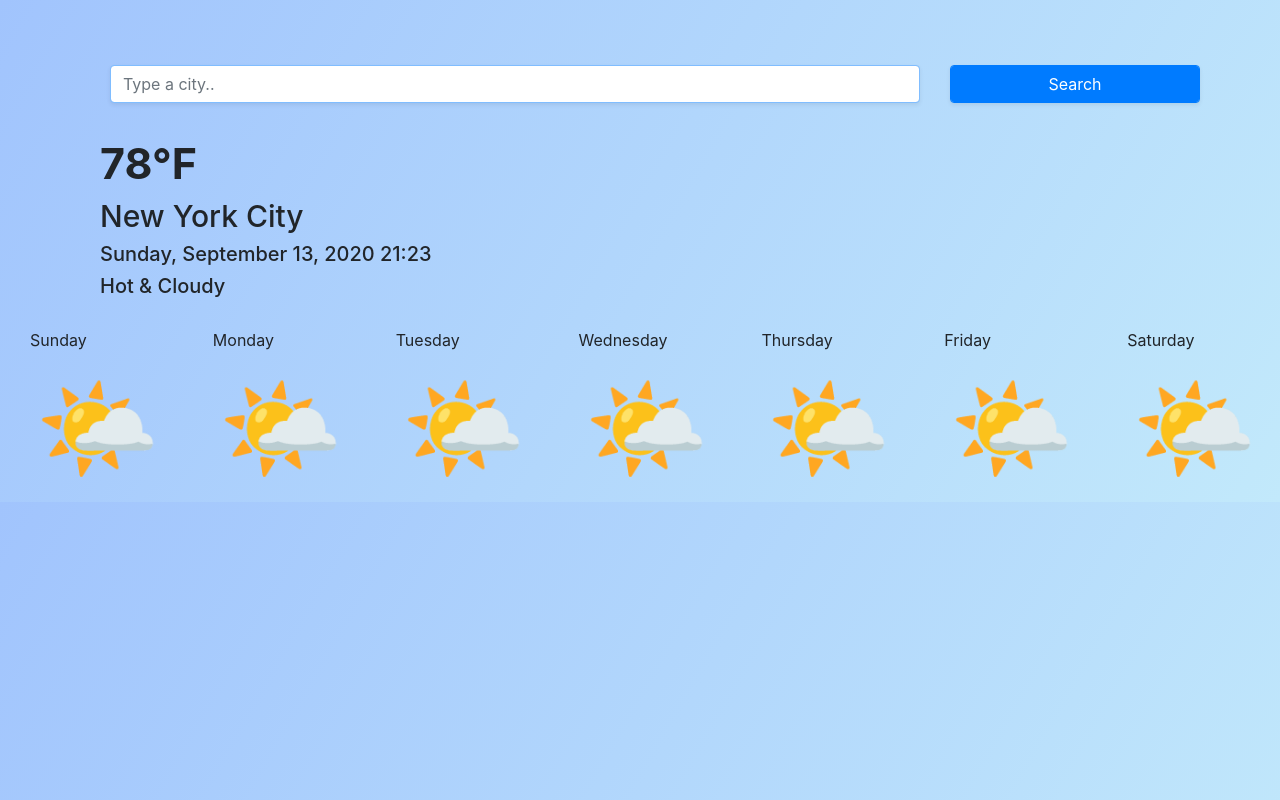
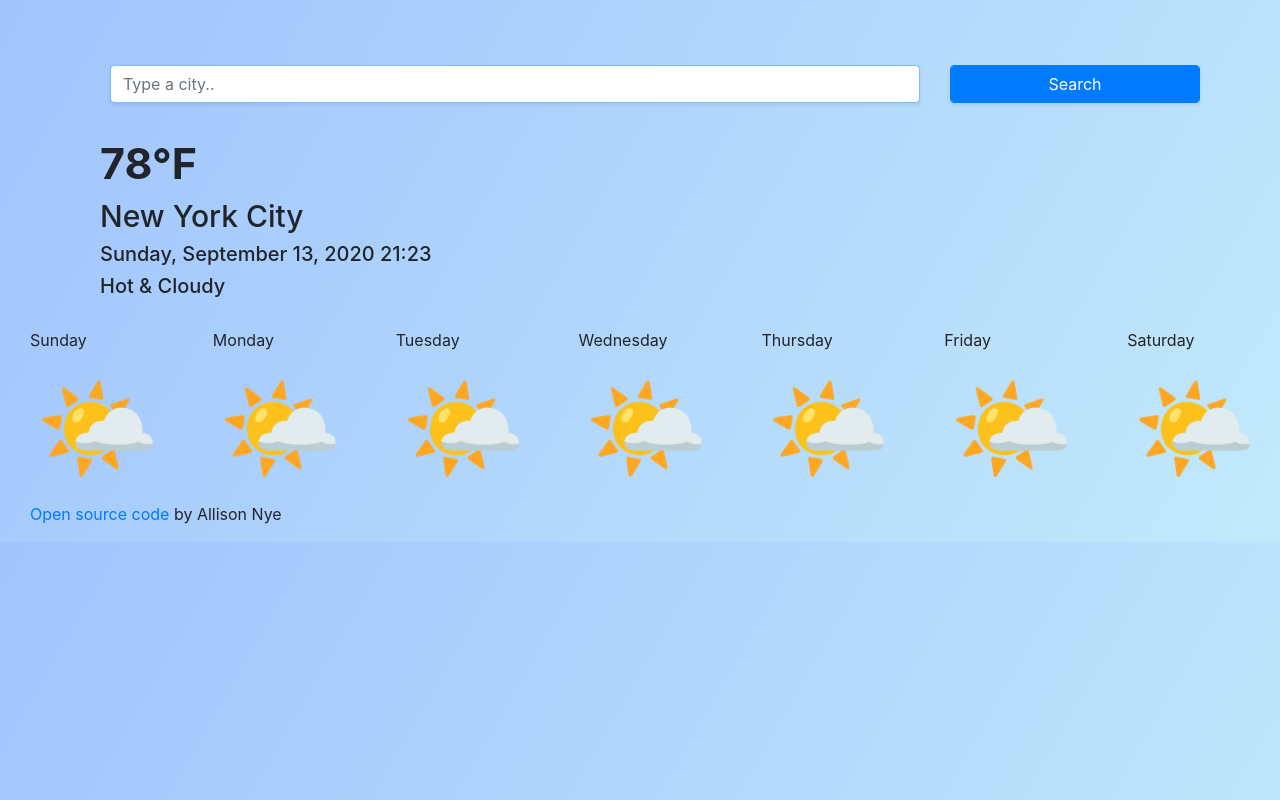
Before and after one commit to Aliznye/my-weather-app, a plain HTML site: page index.html in a window 1280 px wide. Drawn offline with nearby package versions, Linux system fonts and the light colour scheme.

Commit message:
added open source code link to html

```diff
--- a/index.html
+++ b/index.html
@@ -73,6 +73,9 @@
           <div class="col">🌤</div>
         </div>
       </div>
+      <p>
+          <a href = "https://github.com/Aliznye/my-weather-app"> Open source code</a> by Allison Nye
+      </p>
     </div>
   </body>
   <script src="src/index.js"></script>
```
